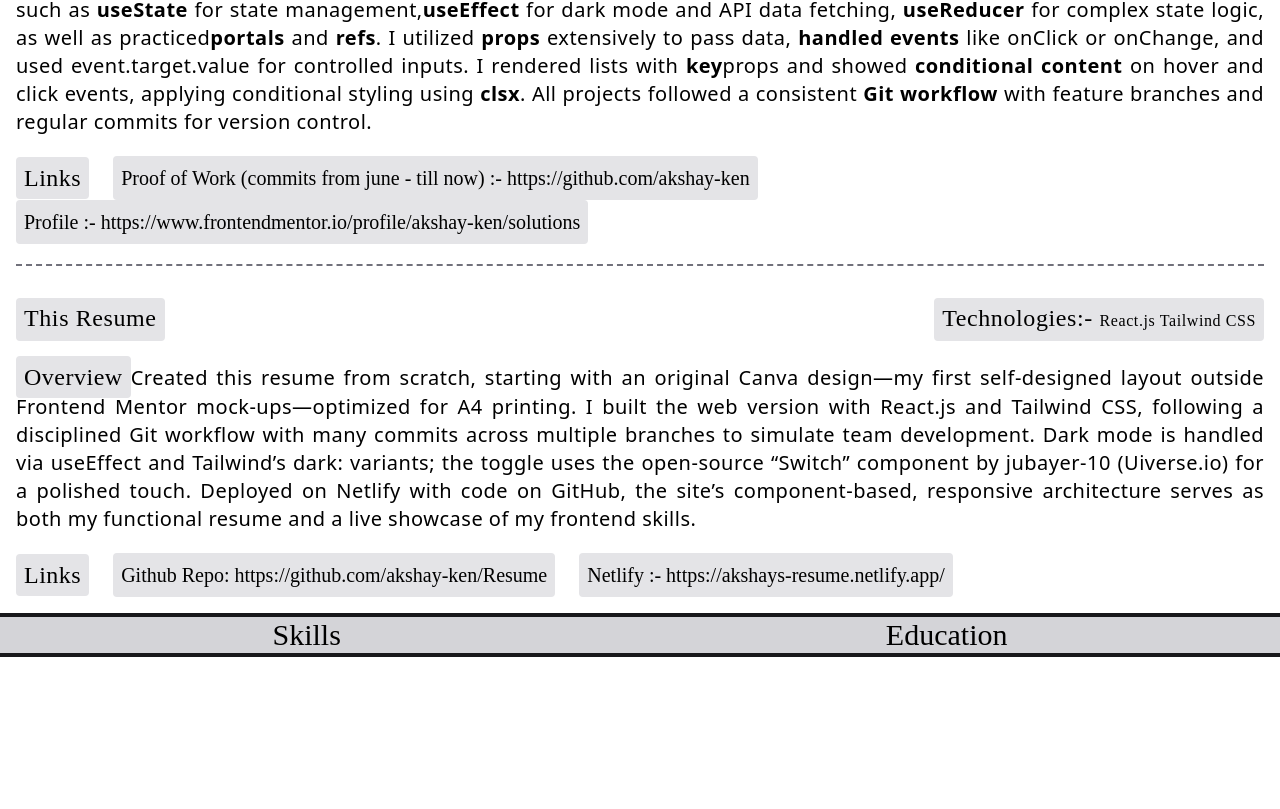
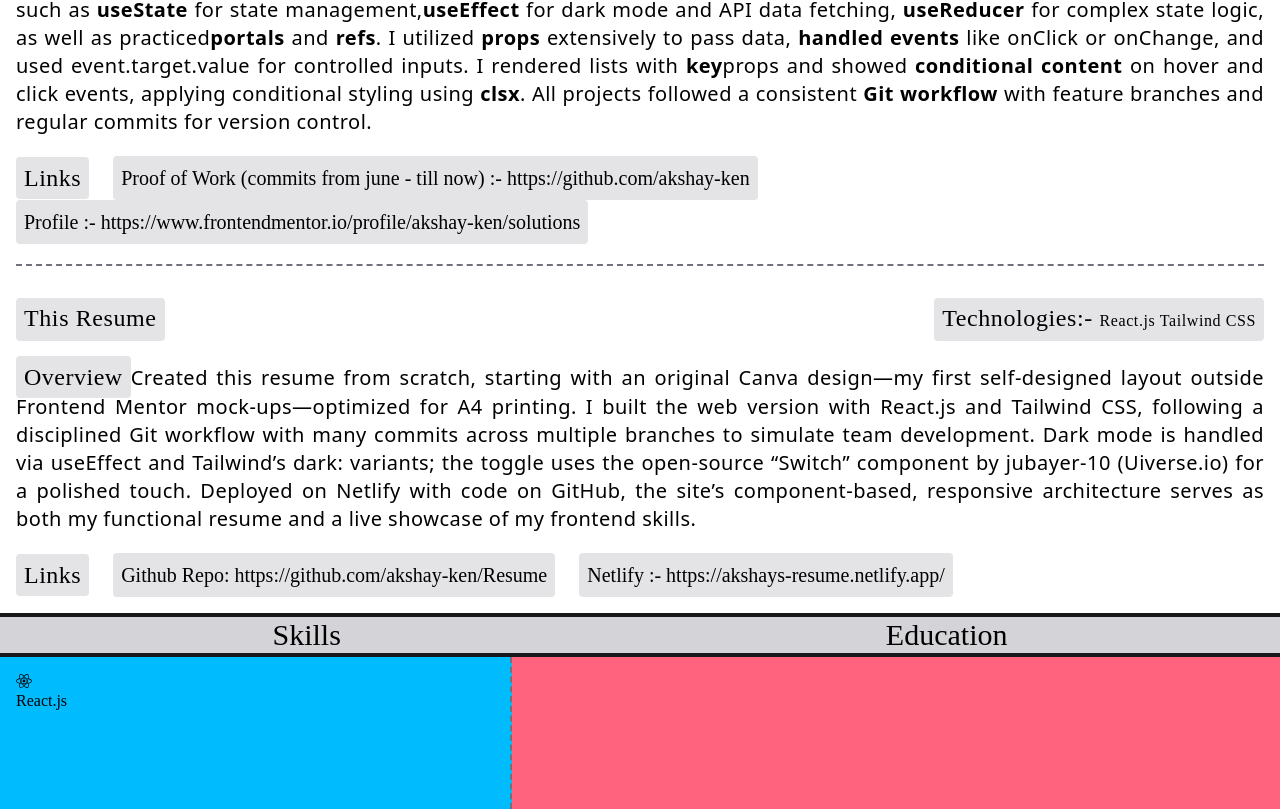
Before and after one commit to akshay-ken/Resume, a React (Vite) app: page / in a window 1280 px wide. Shown: the part 795-1604 px from the top of the page. Before the commit the page ends 1452 px from the top, so only its background shows below. Built offline with nearby package versions, Linux system fonts and the light colour scheme; a web font is replaced by a local one.

Commit message:
feat: add react icon

```diff
--- a/src/components/FooterSection.jsx
+++ b/src/components/FooterSection.jsx
@@ -1,3 +1,4 @@
+import { FaReact } from "react-icons/fa";
 export function FooterSection() {
   return (
     <footer>
@@ -5,8 +6,17 @@
         <p>Skills</p>
         <p>Education</p>
       </div>
-      <section></section>
-      <section></section>
+      <div className="flex flex-row">
+        <section className="w-[40vw] p-1 md:p-4 bg-sky-400 border-r-2 font-zcool border-dashed border-zinc-500 dark:border-zinc-50">
+          <div className="grid grid-rows-3 grid-cols-4">
+            <div>
+              <FaReact />
+              React.js
+            </div>
+          </div>
+        </section>
+        <section className="w-[60vw] p-1 md:p-4 bg-rose-400"></section>
+      </div>
     </footer>
   );
 }
```
